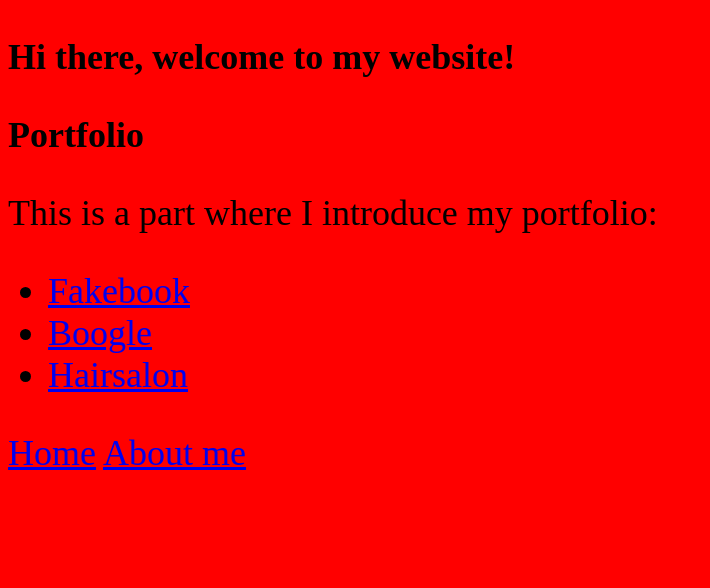
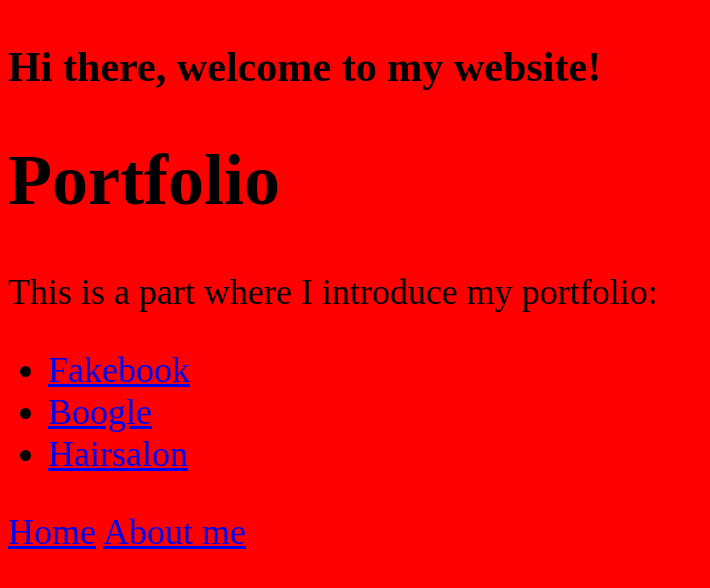
Before and after one commit to marijaer/my_website, a Flask app: page /portfolio in a window 1280 px wide. Shown: the top 588 px of the page, without its empty margins (0-710 px from the left). Run offline with Flask 2, Linux system fonts and the light colour scheme.

Commit message:
base.css

```diff
--- a/static/css/base.css
+++ b/static/css/base.css
@@ -1,4 +1,4 @@
-* {
+body {
     background-color: red;
     font-size: 36px;
 }
```
